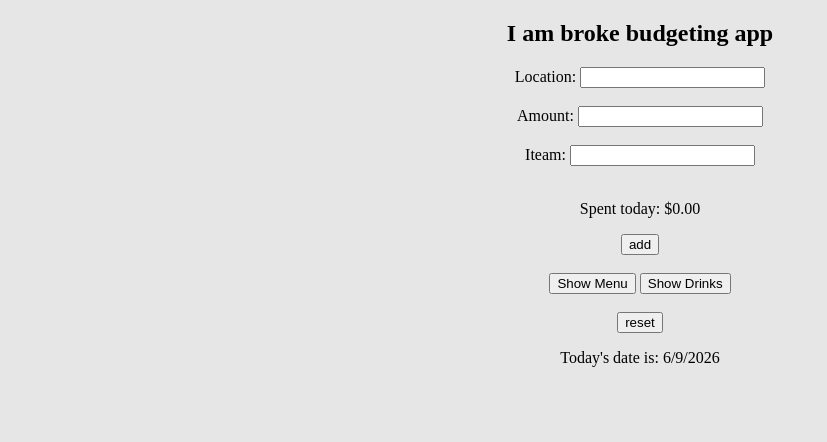
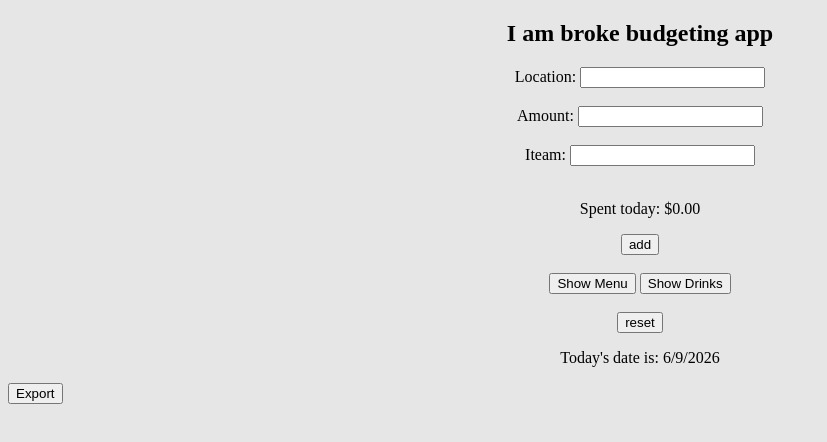
Before and after one commit to Klongrich/budgetapp, a website: page index.html in a window 1280 px wide. Shown: the whole page, without its empty margins (0-827 px from the left). Drawn offline with Linux system fonts and the light colour scheme.

Commit message:
adding export button

```diff
--- a/index.html
+++ b/index.html
@@ -74,8 +74,6 @@
 
 			<h4> La Crox </h4>
 			<p> Lemon : $0.44 </p>
-
-			<!-- <button id="go_back"> Go Back </button> -->
 		</div>
 
 		<div id="lunch_menu" class="main">
@@ -109,9 +107,8 @@
 
 			<h4> La Crox </h4>
 			<p> Lemon : $0.44 </p>
-
-			<!-- <button id="go_back"> Go Back </button> -->
 		</div>
 		<button id="go_back"> Go Back </button>
+		<button id="export_data"> Export </button>
 	</body>
 </html>
```
